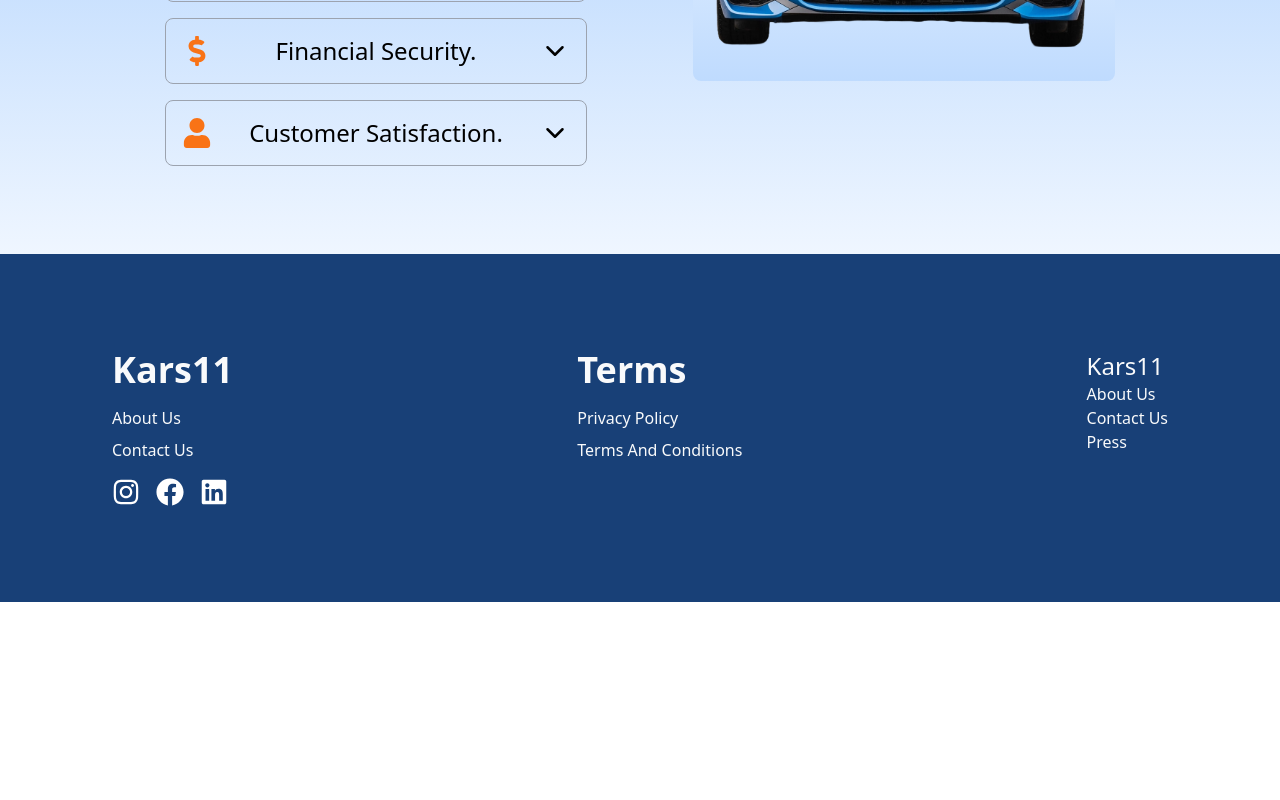
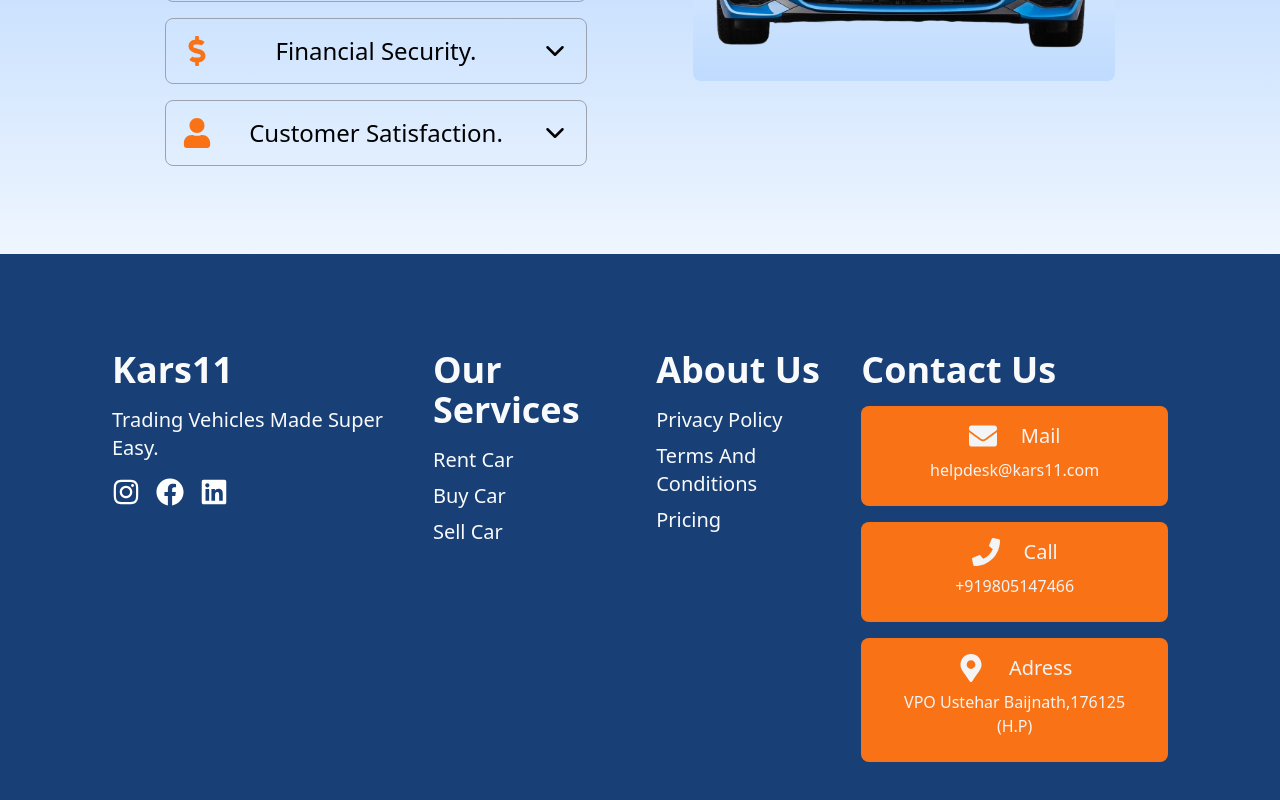
Before and after one commit to KshitizSharma11/kars11, a Next.js app: page / in a window 1280 px wide. Shown: the part 2214-3014 px from the top of the page. Before the commit the page ends 2816 px from the top, so only its background shows below. Built offline with nearby package versions, Linux system fonts and the light colour scheme.

Commit message:
finalized footer design

```diff
--- a/src/components/Footer.tsx
+++ b/src/components/Footer.tsx
@@ -1,5 +1,5 @@
 import React from 'react'
-import { FaInstagram, FaFacebook ,FaLinkedin } from 'react-icons/fa'
+import { FaInstagram, FaFacebook ,FaLinkedin, FaEnvelope, FaPhone, FaMapMarkerAlt  } from 'react-icons/fa'
 const Footer = () => {
   return (
     <div className='bg-[#184077] p-4 text-gray-50'>
@@ -7,30 +7,52 @@ const Footer = () => {
      <div className='flex flex-row  mx-24 py-20 justify-between'>
         <div className='space-y-4'>
             <h1 className='text-4xl font-semibold'>Kars11</h1>
-            <ul className='space-y-2'>
-                <li>About Us</li>
-                <li>Contact Us</li>
-            </ul>
+            <p className='text-xl'>Trading Vehicles Made Super Easy.</p>
             <div className='flex flex-row space-x-4'>
             <FaInstagram color={'white'} size={28} className='hover:cursor-pointer'/>
             <FaFacebook color={'white'} size={28} className='hover:cursor-pointer'/>
             <FaLinkedin color={'white'} size={28} className='hover:cursor-pointer'/>
             </div>
         </div>
-        <div className='space-y-4'>
-            <h1 className='text-4xl font-semibold'>Terms</h1>
-            <ul className='space-y-2'>
-                <li>Privacy Policy</li>
-                <li>Terms And Conditions</li>
+        <div className='space-y-4 items-center font-medium'>
+            <h1 className='text-4xl font-semibold'>Our Services</h1>
+            <ul className='space-y-2 text-xl'>
+                <li className='hover:underline underline-offset-4 decoration-4 decoration-orange-400'>Rent Car</li>
+                <li className='hover:underline underline-offset-4 decoration-4 decoration-orange-400'>Buy Car</li>
+                <li className='hover:underline underline-offset-4 decoration-4 decoration-orange-400'>Sell Car</li>
             </ul>
         </div>
-        <div>
-            <h1 className='text-2xl'>Kars11</h1>
-            <ul>
-                <li>About Us</li>
-                <li>Contact Us</li>
-                <li>Press</li>
+        <div className='space-y-4 items-center font-medium'>
+            <h1 className='text-4xl font-semibold'>About Us</h1>
+            <ul className='space-y-2 text-xl'>
+                <li className='hover:underline underline-offset-4 decoration-4 decoration-orange-400'>Privacy Policy</li>
+                <li className='hover:underline underline-offset-4 decoration-4 decoration-orange-400'>Terms And Conditions</li>
+                <li className='hover:underline underline-offset-4 decoration-4 decoration-orange-400'>Pricing</li>
             </ul>
+        </div>
+        <div className='space-y-4 items-center font-medium'>
+            <h1 className='text-4xl font-semibold'>Contact Us</h1>
+            <div className='rounded-lg p-4 bg-orange-500 text-gray-100 items-center'>
+             <div className='flex items-center justify-center space-x-6'>
+             <FaEnvelope size={28} color=""/>
+             <h1 className='text-center text-xl font-medium'>Mail</h1>
+             </div>
+             <p className='text-center text-base p-2'>helpdesk@kars11.com</p>
+            </div>
+            <div className='rounded-lg p-4 bg-orange-500 text-gray-100 items-center'>
+                <div className='flex items-center justify-center space-x-6'>
+            <FaPhone size={28} color=""/>
+             <h1 className='text-center text-xl font-medium'>Call</h1>
+             </div>
+             <p className='text-center text-base p-2'>+919805147466</p>
+            </div>
+            <div className='rounded-lg p-4 bg-orange-500 text-gray-100 items-center'>
+            <div className='flex items-center justify-center space-x-6'>
+                <FaMapMarkerAlt size={28} color="" />
+             <h1 className='text-center text-xl font-medium'>Adress</h1>
+             </div>
+             <p className='text-center text-base p-2'>VPO Ustehar Baijnath,176125 (H.P)</p>
+            </div>
         </div>
 
      </div>
```
